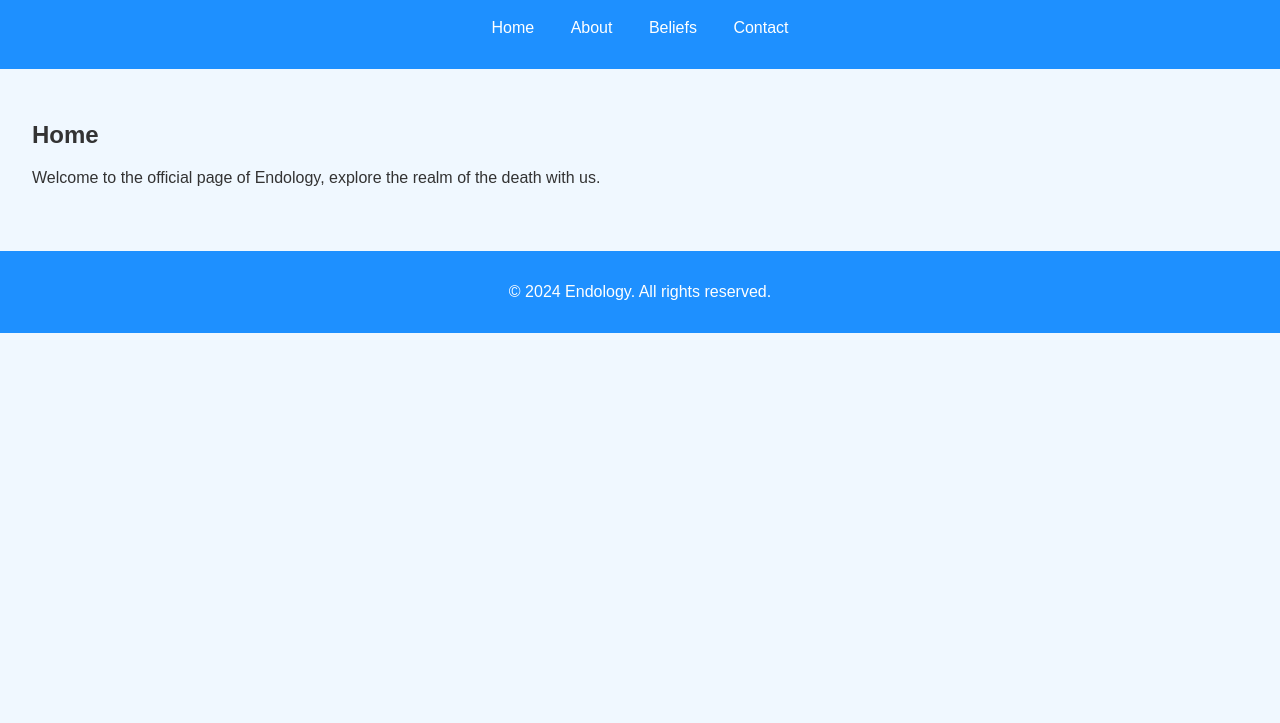
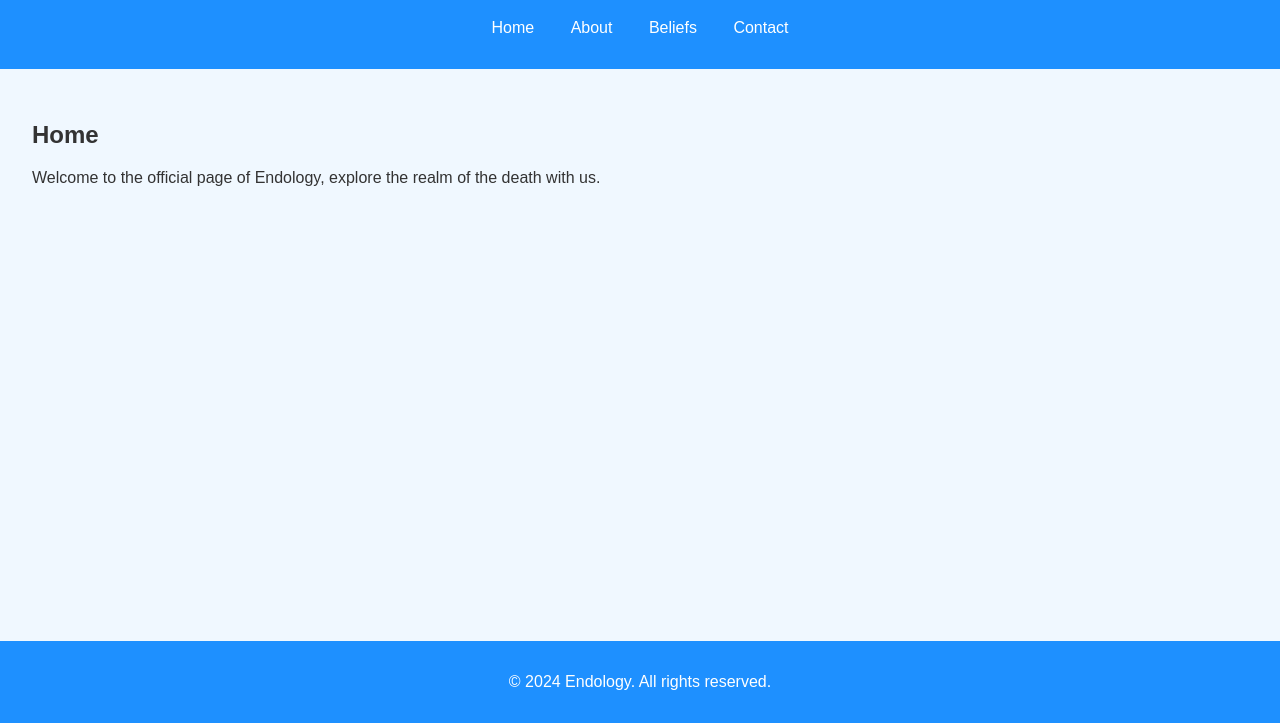
Before and after one commit to ChattingPal/endology, a plain HTML site: page index.html in a window 1280 px wide. Shown: the part 77-800 px from the top of the page. Drawn offline with Linux system fonts and the light colour scheme.

Commit message:
Update styles.css

```diff
--- a/styles.css
+++ b/styles.css
@@ -4,6 +4,9 @@ body {
     padding: 0;
     background-color: #f0f8ff; /* Light blue background */
     color: #333; /* Dark text color */
+    display: flex;
+    flex-direction: column;
+    min-height: 100vh;
 }
 
 header {
@@ -29,6 +32,7 @@ nav ul li a {
 }
 
 main {
+    flex: 1;
     padding: 2em;
 }
 
@@ -41,4 +45,8 @@ footer {
     color: white;
     text-align: center;
     padding: 1em 0;
+    position: fixed;
+    left: 0;
+    bottom: 0;
+    width: 100%;
 }
```
